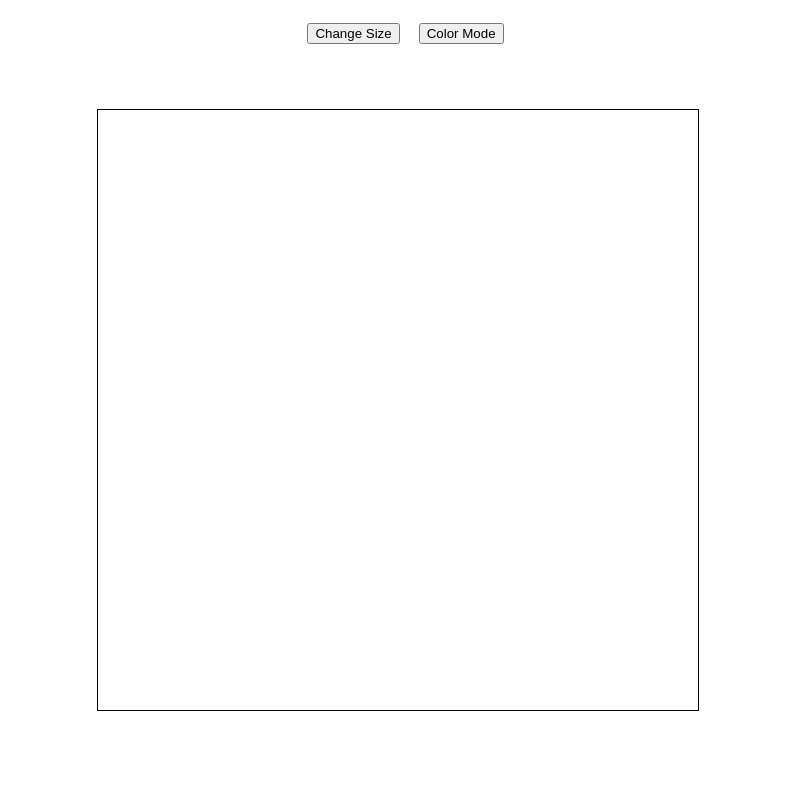
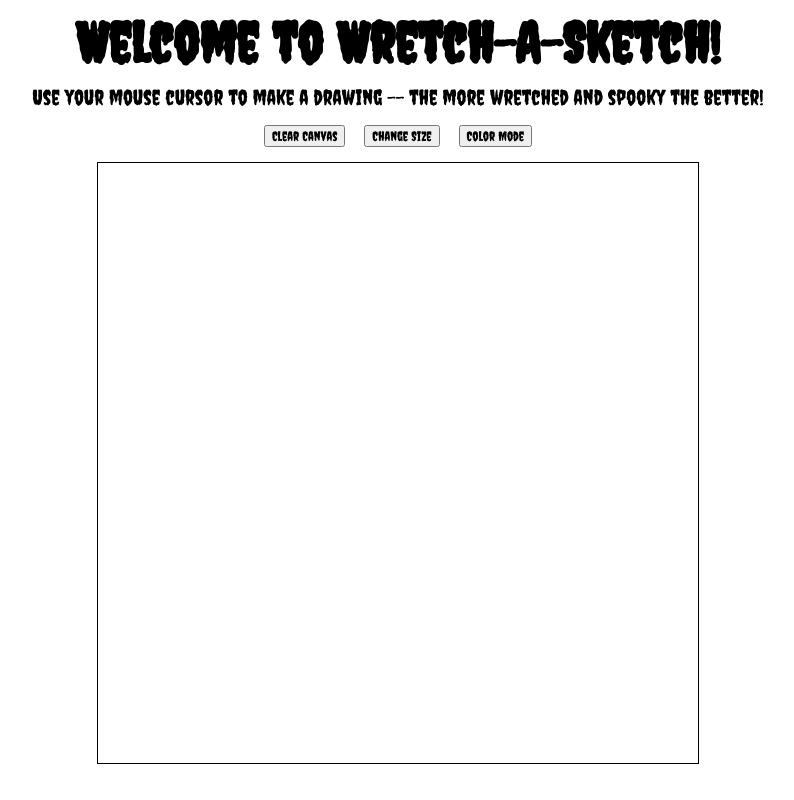
Before and after one commit to goldsmithb/wretch_a_sketch, a plain HTML site: page index.html in a window 1280 px wide. Shown: the whole page, without its empty margins (242-1036 px from the left). Drawn offline with Linux system fonts and the light colour scheme.

Commit message:
add reset button. add css

```diff
--- a/index.html
+++ b/index.html
@@ -5,12 +5,20 @@
   <meta http-equiv="X-UA-Compatible" content="IE=edge">
   <meta name="viewport" content="width=device-width, initial-scale=1.0">
   <link rel="stylesheet" href="style.css">
+  <link href="https://fonts.googleapis.com/css2?family=Creepster&family=Silkscreen&display=swap" rel="stylesheet">
   <script src="script.js" defer></script>
   <title>Wretch A Sketch</title>
 </head>
 <body>
 
+<header><h1>Welcome to Wretch-A-Sketch!</h1>
+  <p>
+    Use your mouse cursor to make a drawing -- the more <span class="spooky">wretched</span> and <span class="spooky">spooky</span> the better!
+  </p>
+</header>
+
 <div id="controls">
+  <button id="resetBtn">Clear Canvas</button>
   <button id="sizeBtn">Change Size</button>
   <button id="colorBtn">Color Mode</button></div>
 
--- a/script.js
+++ b/script.js
@@ -56,6 +56,7 @@ function colorModeHandler(e) {
 
 const sizeBtn = document.getElementById("sizeBtn");
 const colorBtn = document.getElementById("colorBtn");
+const resetBtn = document.getElementById("resetBtn");
 sizeBtn.addEventListener('click', () => drawCanvas());
 colorBtn.addEventListener('click', () => {
   if (mode === Mode.BW) {
@@ -67,5 +68,6 @@ colorBtn.addEventListener('click', () => {
   }
   drawCanvas(currentSize); // need reference to size
 });
+resetBtn.addEventListener('click', () => drawCanvas(currentSize));
 
 drawCanvas(currentSize);
--- a/style.css
+++ b/style.css
@@ -4,13 +4,25 @@
 
 body, input, textarea, button {
   box-sizing: border-box;
+  font-family: 'Creepster', cursive;
+}
+
+header {
+  text-align: center;
+}
+
+header h1 {
+  font-size: 42pt;
+  margin: 10px 0;
+}
+
+p {
+  margin: 0;
+  font-size: 16pt;
 }
 
 body {
-  display: flex;
-  flex-direction: column;
-  align-items: center;
-  gap: 50px;
+  text-align: center;
 }
 
 #sizeBtn {
@@ -28,6 +40,7 @@ btn.active {
 #container {
   width: var(--grid-size);
   height: var(--grid-size);
+  margin: auto;
   display: flex;
   flex-wrap: wrap;
   border: 1px solid black;
```
